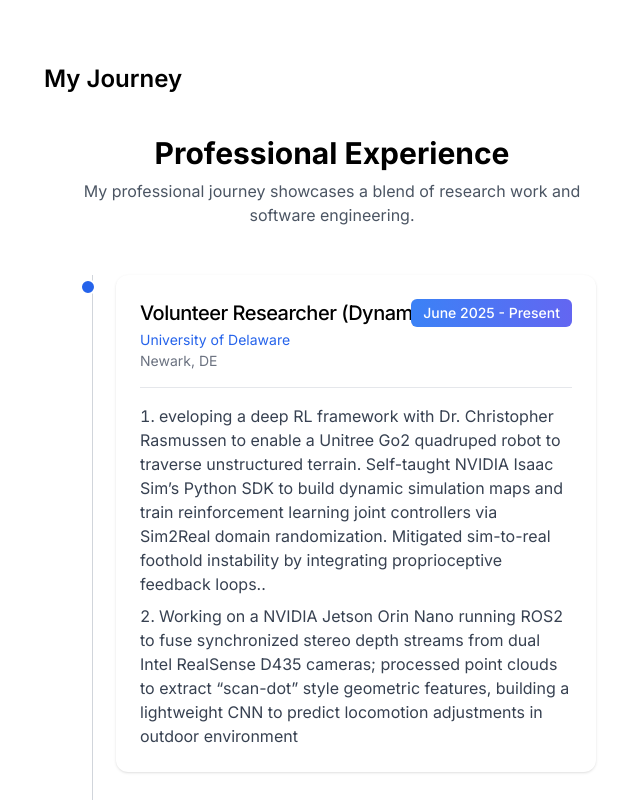
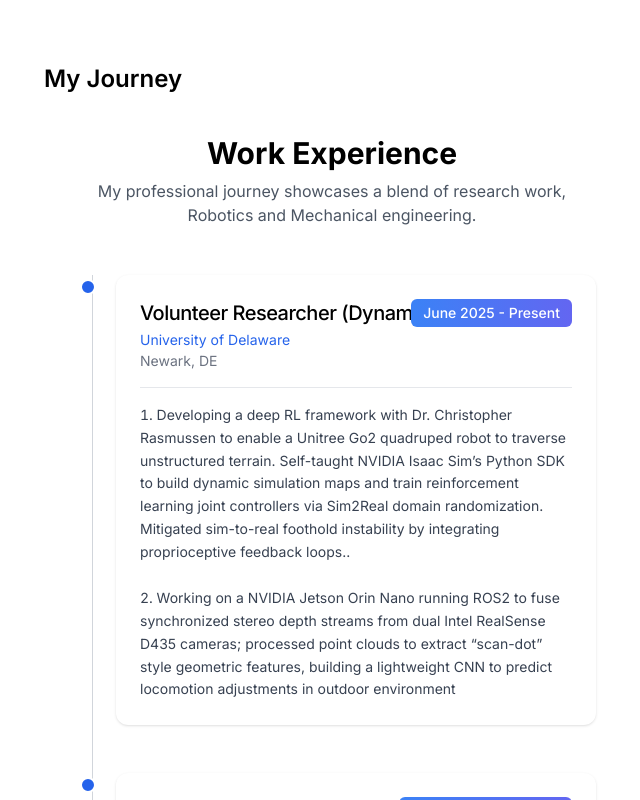
Before and after one commit to rushabhdhoke/Personal-Website, a Next.js app: page /blog in a window 1280 px wide. Shown: the part 660-1460 px from the top of the page, without its empty margins (308-948 px from the left). Built offline with nearby package versions, Linux system fonts and the light colour scheme.

Commit message:
Update AboutTimeline.tsx

```diff
--- a/app/components/AboutTimeline.tsx
+++ b/app/components/AboutTimeline.tsx
@@ -19,7 +19,7 @@ const experiences: Experience[] = [
     //companyUrl: "https://www.udel.edu",
     location: "Newark, DE",
     bullets: [
-      "eveloping a deep RL framework with Dr. Christopher Rasmussen to enable a Unitree Go2 quadruped robot to traverse unstructured terrain. Self-taught NVIDIA Isaac Sim’s Python SDK to build dynamic simulation maps and train reinforcement learning joint controllers via Sim2Real domain randomization. Mitigated sim-to-real foothold instability by integrating proprioceptive feedback loops..",
+      "Developing a deep RL framework with Dr. Christopher Rasmussen to enable a Unitree Go2 quadruped robot to traverse unstructured terrain. Self-taught NVIDIA Isaac Sim’s Python SDK to build dynamic simulation maps and train reinforcement learning joint controllers via Sim2Real domain randomization. Mitigated sim-to-real foothold instability by integrating proprioceptive feedback loops..",
       "Working on a NVIDIA Jetson Orin Nano running ROS2 to fuse synchronized stereo depth streams from dual Intel RealSense D435 cameras; processed point clouds to extract “scan-dot” style geometric features, building a lightweight CNN to predict locomotion adjustments in outdoor environment"
     ],
   },
@@ -66,7 +66,7 @@ const experiences: Experience[] = [
     role: "3D Printing & Reverse Engineering Intern",
     company: "Simpliforge Pvt. Ltd.",
     //companyUrl: "https://simpliforge.co",
-    location: "Pune, India",
+    location: "Mumbai, India",
     bullets: [
       "Developed custom 3D printed miniatures using SLS and FDM 3D Printing. Developed a Foldable Electric scooter; built a swappable battery design for the Indian Institute of Technology. Performed iterative testing (Shock, Thermal and Cycle) in Solidworks and Ansys to optimize design and build a POC (Proof of Concept.) of a battery pack%.",
       "Developed a Python-based scanner-to-CAD pipeline using Open3D and trimesh.",
@@ -78,10 +78,10 @@ export default function AboutTimeline() {
   return (
     <section className="max-w-4xl mx-auto p-6">
       <h2 className="text-3xl font-bold text-center mb-2">
-        Professional Experience
+        Work Experience
       </h2>
       <p className="text-center text-gray-600 mb-12">
-        My professional journey showcases a blend of research work and software engineering.
+        My professional journey showcases a blend of research work, Robotics and Mechanical engineering.
       </p>
 
       <div className="relative">
@@ -123,7 +123,7 @@ export default function AboutTimeline() {
                 <hr className="border-gray-200 dark:border-gray-700 mb-4" />
 
                 {/* Bullets */}
-                <ol className="list-decimal list-inside space-y-2 text-gray-700 dark:text-gray-300">
+                <ol className="list-decimal list-inside space-y-6 text-sm leading-relaxed text-gray-700 dark:text-gray-300">
                   {exp.bullets.map((b, i) => (
                     <li key={i}>{b}</li>
                   ))}
```
